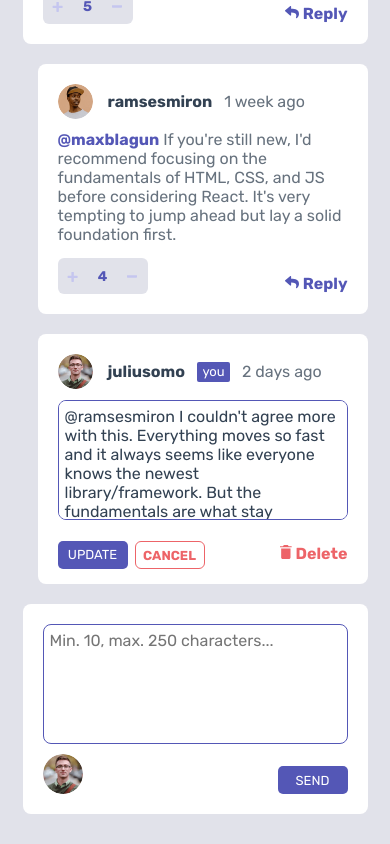
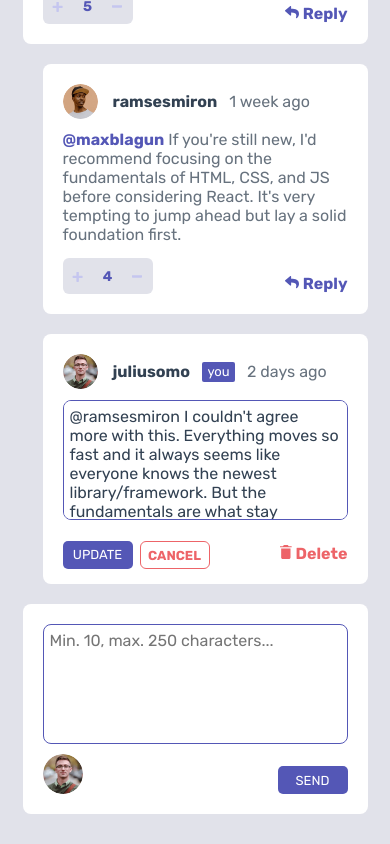
Before and after one commit to Gabocz/interactive_comments_section, a React (Create React App) app: page / in a window 390 px wide. Both pictures are taken after a click on the element "Edit". Shown: the part 506-1350 px from the top of the page. Built offline with nearby package versions, Linux system fonts and the light colour scheme.

Commit message:
improved mobile view

```diff
--- a/src/components/Comment.jsx
+++ b/src/components/Comment.jsx
@@ -15,7 +15,7 @@ function Comment({comment, presentUser, updateComment, addNewReply, setShowConfi
 
     return (
         <>
-           <div className={comment.replyingTo ? "card reply addMarginTop" : "card"}  id={id}>
+            <div className={comment.replyingTo ? "card reply addMarginTop" : "card"}  id={id}>
               <RatingComponent comment={comment} presentUser={presentUser} isBeingEdited={isBeingEdited}/>
                <div>
                  <div className="user">
--- a/src/index.css
+++ b/src/index.css
@@ -330,7 +330,6 @@ body {
 }
 
 
-
 @media (max-width: 850px) {
   .card {
     width: 345px;
@@ -339,8 +338,8 @@ body {
   }
 
   .card.reply {
-    width: 330px;
-    transform: translateX(15px);
+    width: 325px;
+    transform: translateX(20px);
     position: relative;
   }
 
@@ -366,7 +365,7 @@ body {
 
   .textarea {
     height: 120px;
-    width: 290px;
+    width: 285px;
     padding: 6px;
     margin-left: 0;
     margin-bottom: 0px;
@@ -397,6 +396,7 @@ body {
   .btnContainer {
     flex-direction: row;
     margin-left: auto;
+    margin-right: 0;
     position: absolute;
     bottom: 15px;
     right: 20px;
```
